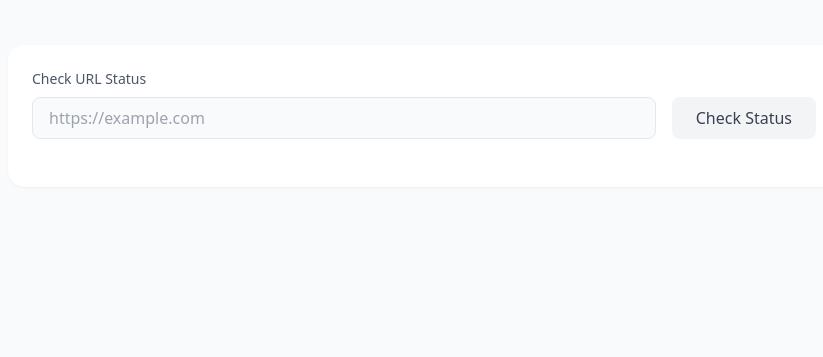
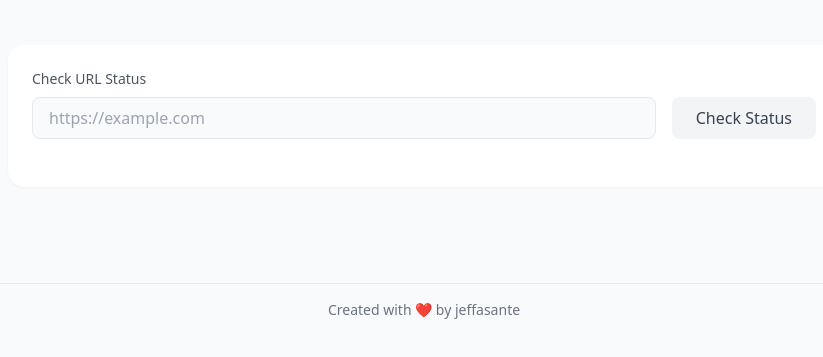
Before and after one commit to jeffasante/pingit, a plain HTML site: page index.html in a window 1280 px wide. Shown: the part 195-552 px from the top of the page, without its empty margins (216-1039 px from the left). Drawn offline with nearby package versions, Linux system fonts and the light colour scheme.

Commit message:
first initial

```diff
--- a/index.html
+++ b/index.html
@@ -11,7 +11,8 @@
     <script src="https://cdnjs.cloudflare.com/ajax/libs/Chart.js/3.7.0/chart.min.js"></script>
   </head>
   <body class="bg-gray-50 min-h-screen">
-    <div class="max-w-4xl mx-auto p-8">
+        <div class="max-w-4xl mx-auto p-8 pb-24">
+    <!-- <div class="max-w-4xl mx-auto p-8 pb-20"></div> -->
       <!-- Header -->
       <div class="text-center mb-12">
         <div
@@ -182,6 +183,21 @@
         </div>
       </div>
     </div>
+
+     <!-- Footer with adjusted positioning -->
+     <footer class="bg-white/95 backdrop-blur-lg border-t border-black/[0.08] py-4 mt-auto">
+        <div class="text-center text-sm text-gray-500">
+          Created with ❤️ by
+          <a
+            href="https://github.com/jeffasante"
+            target="_blank"
+            rel="noopener noreferrer"
+            class="text-[#425b92] no-underline transition-opacity duration-200 hover:opacity-80"
+          >
+            jeffasante
+          </a>
+        </div>
+      </footer>
 
     <script>
       let currentChecker = null;
```
